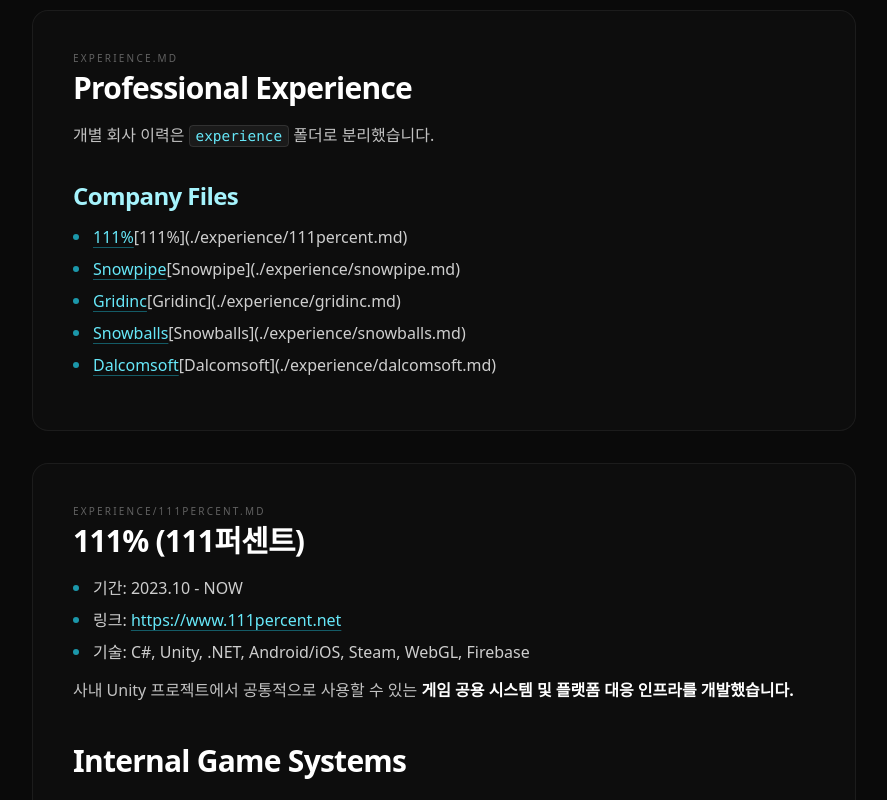
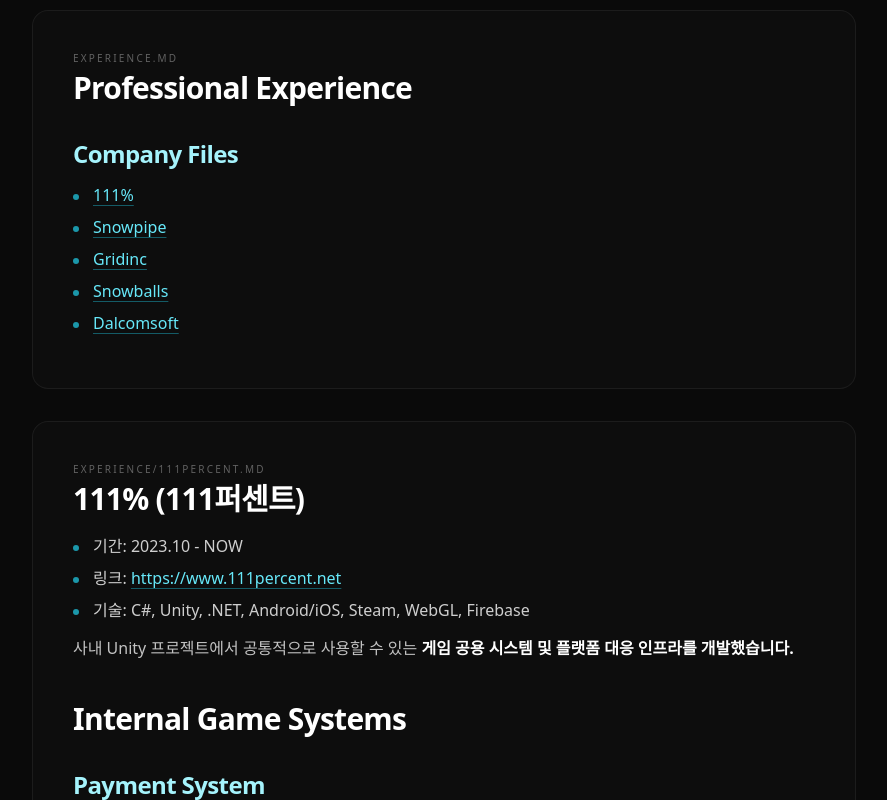
Before and after one commit to achieveonepark/achieveonepark.github.io, a React (Vite) app: page / in a window 1280 px wide. Shown: the part 1720-2520 px from the top of the page, without its empty margins (328-1215 px from the left). Built offline with nearby package versions, Linux system fonts and the light colour scheme.

Commit message:
chore: 자잘한 정리

```diff
--- a/public/parkachieveone/portfolio/experience.md
+++ b/public/parkachieveone/portfolio/experience.md
@@ -1,6 +1,4 @@
 # Professional Experience
-
-개별 회사 이력은 `experience` 폴더로 분리했습니다.
 
 ## Company Files
 - [111%](./experience/111percent.md)
--- a/src/components/PortfolioSite.tsx
+++ b/src/components/PortfolioSite.tsx
@@ -145,6 +145,7 @@
                                 {label}
                             </a>,
                         );
+                        lastIndex = match.index + token.length;
                         continue;
                     }
                 }
@@ -197,6 +198,43 @@
     if (watchMatch) return `https://www.youtube.com/embed/${watchMatch[1]}`;
     const shortMatch = url.match(/youtu\.be\/([\w-]+)/);
     if (shortMatch) return `https://www.youtube.com/embed/${shortMatch[1]}`;
+    return null;
+};
+
+const renderYoutubeEmbed = (embed: string, key: string, className?: string) => (
+    <div
+        key={key}
+        className={
+            className ??
+            'my-4 aspect-video w-full rounded-xl overflow-hidden border border-white/10 bg-black'
+        }
+    >
+        <iframe
+            src={embed}
+            title="YouTube video"
+            className="w-full h-full"
+            allow="accelerometer; autoplay; clipboard-write; encrypted-media; gyroscope; picture-in-picture"
+            allowFullScreen
+        />
+    </div>
+);
+
+const extractYoutubeListItem = (text: string): { label: string | null; embed: string } | null => {
+    const trimmed = text.trim();
+    const labeledMatch = trimmed.match(/^(.+?):\s*(https?:\/\/\S+)\s*$/);
+    if (labeledMatch) {
+        const [, label, url] = labeledMatch;
+        const embed = toYoutubeEmbed(url);
+        if (embed) {
+            return { label: label.trim(), embed };
+        }
+    }
+
+    const embed = toYoutubeEmbed(trimmed);
+    if (embed) {
+        return { label: null, embed };
+    }
+
     return null;
 };
 
@@ -465,20 +503,7 @@
         if (/^https?:\/\//.test(trimmedLine) && !trimmedLine.includes(' ')) {
             const embed = toYoutubeEmbed(trimmedLine);
             if (embed) {
-                out.push(
-                    <div
-                        key={nextKey()}
-                        className="my-4 aspect-video w-full rounded-xl overflow-hidden border border-white/10 bg-black"
-                    >
-                        <iframe
-                            src={embed}
-                            title="YouTube video"
-                            className="w-full h-full"
-                            allow="accelerometer; autoplay; clipboard-write; encrypted-media; gyroscope; picture-in-picture"
-                            allowFullScreen
-                        />
-                    </div>,
-                );
+                out.push(renderYoutubeEmbed(embed, nextKey()));
                 i++;
                 continue;
             }
@@ -544,16 +569,38 @@
                     key={nextKey()}
                     className="my-3 space-y-1.5 text-white/80"
                 >
-                    {items.map((item, idx) => (
-                        <li
-                            key={idx}
-                            className="relative pl-5 leading-relaxed"
-                            style={{ marginLeft: item.depth * 16 }}
-                        >
-                            <span className="absolute left-0 top-[0.6em] w-1.5 h-1.5 rounded-full bg-cyan-400/70" />
-                            {renderInline(item.text, { ...ctx, keyPrefix: `li-${idx}` })}
-                        </li>
-                    ))}
+                    {items.map((item, idx) => {
+                        const youtubeItem = extractYoutubeListItem(item.text);
+
+                        return (
+                            <li
+                                key={idx}
+                                className={`relative pl-5 ${youtubeItem ? 'pt-0.5' : 'leading-relaxed'}`}
+                                style={{ marginLeft: item.depth * 16 }}
+                            >
+                                <span className="absolute left-0 top-3 h-1.5 w-1.5 rounded-full bg-cyan-400/70" />
+                                {youtubeItem ? (
+                                    <div className="space-y-3">
+                                        {youtubeItem.label && (
+                                            <div className="text-white/80 leading-relaxed">
+                                                {renderInline(`${youtubeItem.label}:`, {
+                                                    ...ctx,
+                                                    keyPrefix: `li-${idx}-label`,
+                                                })}
+                                            </div>
+                                        )}
+                                        {renderYoutubeEmbed(
+                                            youtubeItem.embed,
+                                            `li-${idx}-video`,
+                                            'aspect-video w-full rounded-xl overflow-hidden border border-white/10 bg-black',
+                                        )}
+                                    </div>
+                                ) : (
+                                    renderInline(item.text, { ...ctx, keyPrefix: `li-${idx}` })
+                                )}
+                            </li>
+                        );
+                    })}
                 </ul>,
             );
             continue;
```
